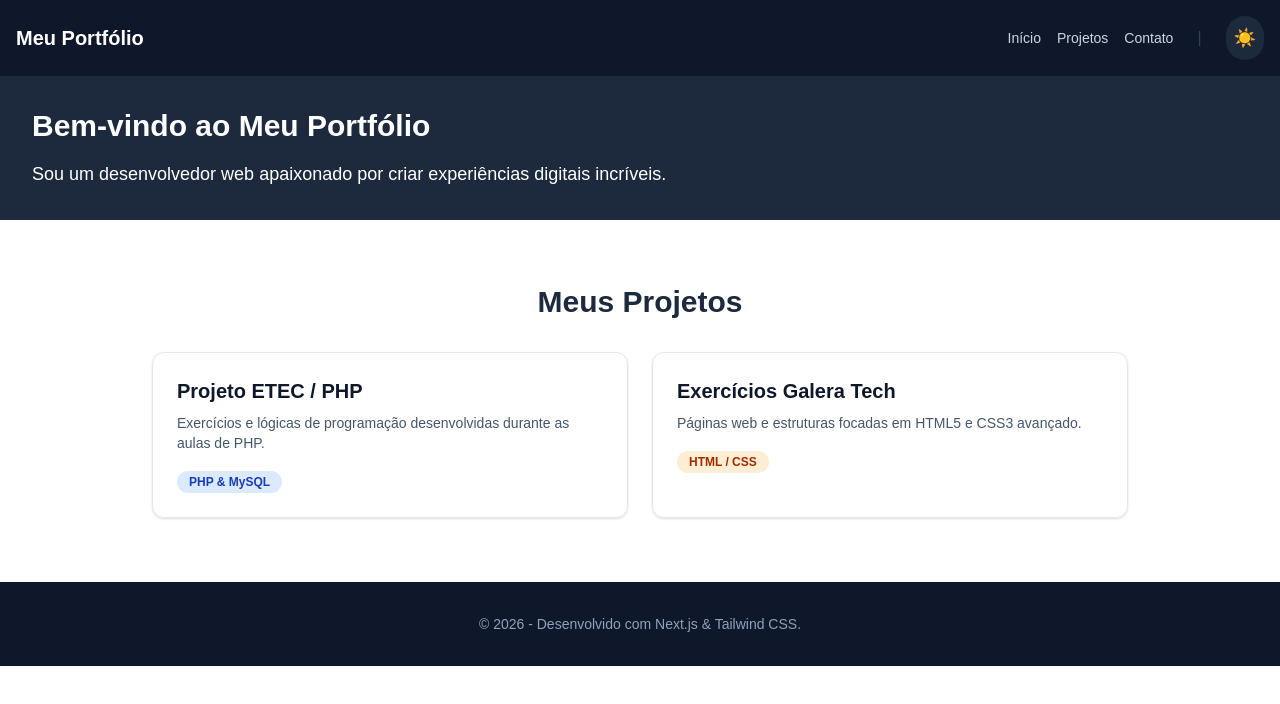
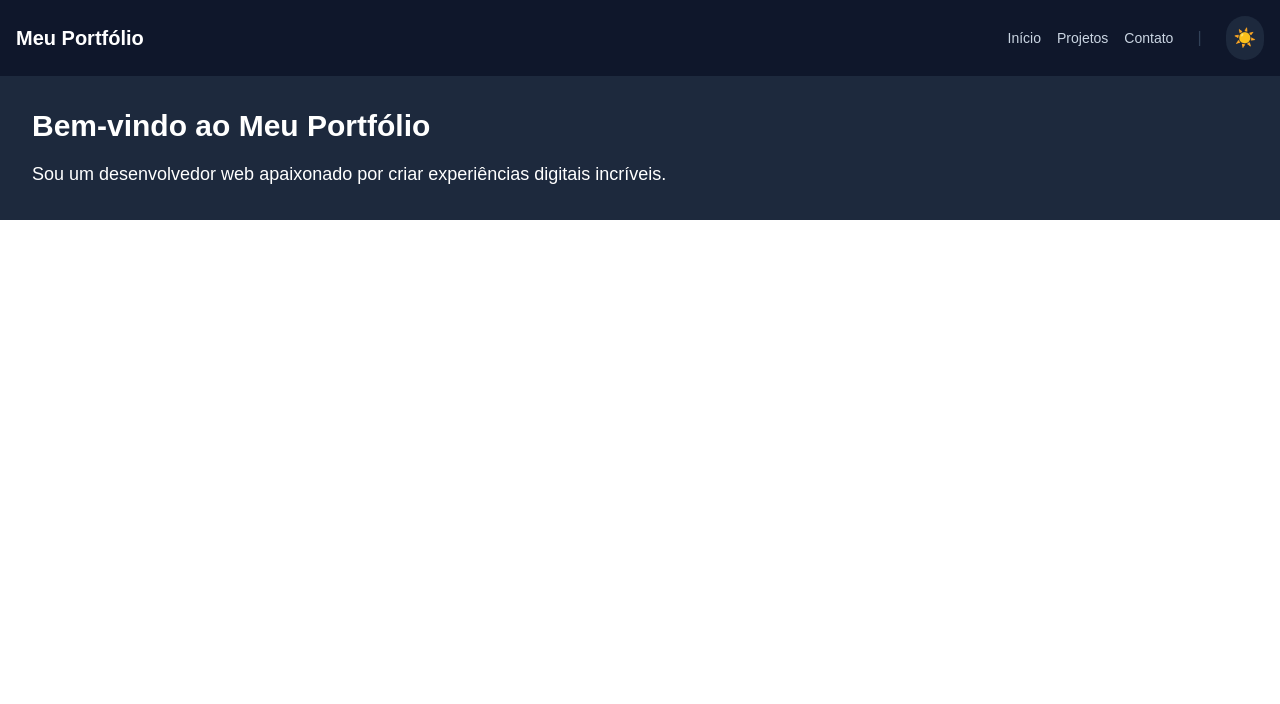
Before and after one commit to LevizBlessedpo/portifolio-nextjs, a Next.js app: page / in a window 1280 px wide. Shown: the top 704 px of the page. Built offline with nearby package versions, Linux system fonts and the light colour scheme.

Commit message:
Comentei a parte de footer e Projects para mexer no Hero e Navbar

```diff
--- a/src/app/components/Navbar.jsx
+++ b/src/app/components/Navbar.jsx
@@ -15,7 +15,7 @@ export default function Navbar() {
       darkMode ? 'bg-slate-900 text-white' : 'bg-slate-100 text-slate-900 border-b border-slate-200'
     }`}>
 
-      {/* Nome/Marca */}
+      {/* Marca do meu Portifólio*/}
       <h1 className="text-xl font-bold">Meu Portfólio</h1>
 
       {/* Container com Links e Botão */}
--- a/src/app/page.js
+++ b/src/app/page.js
@@ -8,8 +8,8 @@ export default function Home() {
     <main>
       <Navbar />
       <Hero />
-      <Projects />
-      <Footer />
+      {/* <Projects /> */}
+      {/* <Footer /> */}
     </main>
   );
 }
```
